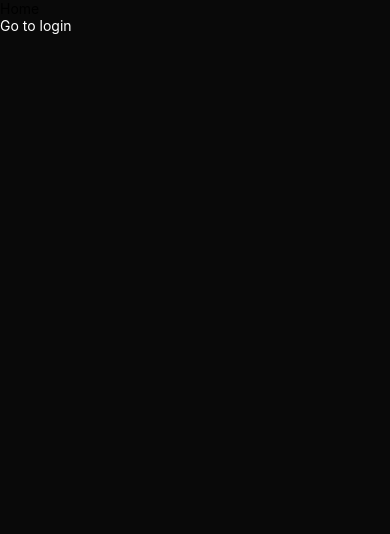
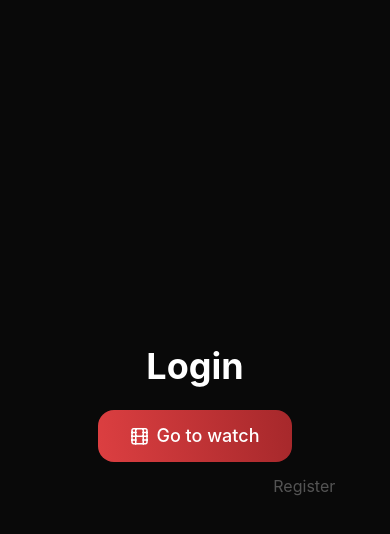
Before and after one commit to razor267/redflix-app, a React Native app: screen / in a window 390 px wide. Shown: the top 534 px of the page. Built offline with nearby package versions, Linux system fonts and the light colour scheme.

Commit message:
05. add react-hook-form, add Button component

```diff
--- a/app/components/screens/auth/Auth.tsx
+++ b/app/components/screens/auth/Auth.tsx
@@ -1,10 +1,43 @@
-import React, { FC } from 'react'
-import { Text, View } from 'react-native'
+import React, { FC, useState } from 'react'
+import { SubmitHandler, useForm } from 'react-hook-form'
+import { Pressable, Text, View } from 'react-native'
+
+import { Button, Loader } from '@/components/ui'
+
+import { IAuthFormData } from '@/shared/types/auth.interface'
 
 const Auth: FC = () => {
+	const [isReg, setIsReg] = useState(false)
+
+	const { handleSubmit, reset, control } = useForm<IAuthFormData>({
+		mode: 'onChange'
+	})
+
+	const onSubmit: SubmitHandler<IAuthFormData> = ({ email, password }) => {}
+
+	const isLoading = false
+
 	return (
-		<View>
-			<Text>Auth</Text>
+		<View className='mx-2 items-center justify-center h-full'>
+			<View className='w-9/12'>
+				<Text className='text-center text-white text-4xl font-bold mb-2.5'>
+					{isReg ? 'Register' : 'Login'}
+				</Text>
+				{isLoading ? (
+					<Loader />
+				) : (
+					<>
+						<Button icon={'film'} onPress={handleSubmit(onSubmit)}>
+							Go to watch
+						</Button>
+						<Pressable onPress={() => setIsReg(!isReg)}>
+							<Text className='text-white opacity-30 text-right text-base mt-3'>
+								{isReg ? 'Login' : 'Register'}
+							</Text>
+						</Pressable>
+					</>
+				)}
+			</View>
 		</View>
 	)
 }
--- /dev/null
+++ b/app/components/ui/Loader.tsx
@@ -0,0 +1,8 @@
+import React, { FC } from 'react'
+import { ActivityIndicator } from 'react-native'
+
+const Loader: FC = () => {
+	return <ActivityIndicator size='large' color='#BF3335' />
+}
+
+export default Loader
--- /dev/null
+++ b/app/components/ui/button/Button.tsx
@@ -0,0 +1,38 @@
+import { Feather } from '@expo/vector-icons'
+import cn from 'clsx'
+import { LinearGradient } from 'expo-linear-gradient'
+import React, { FC, PropsWithChildren } from 'react'
+import { Pressable, Text } from 'react-native'
+
+import { IButton } from './button.interface'
+
+const Button: FC<PropsWithChildren<IButton>> = ({
+	icon,
+	className,
+	children,
+	...rest
+}) => {
+	return (
+		<Pressable className={cn('self-center mt-3.5', className)} {...rest}>
+			<LinearGradient
+				start={{ x: 0, y: 0.75 }}
+				end={{ x: 1, y: 0.25 }}
+				colors={['#DC3F41', '#a6282b']}
+				className={cn('w-full py-3 px-8 rounded-2xl items-center', {
+					'flex-row': !!icon
+				})}
+			>
+				{icon && <Feather name={icon} color='white' size={18} />}
+				<Text
+					className={cn('text-white text-center font-medium text-lg', {
+						'ml-2': !!icon
+					})}
+				>
+					{children}
+				</Text>
+			</LinearGradient>
+		</Pressable>
+	)
+}
+
+export default Button
--- /dev/null
+++ b/app/components/ui/index.ts
@@ -0,0 +1,2 @@
+export { default as Loader } from './Loader'
+export { default as Button } from './button/Button'
--- a/app/navigation/user.routes.ts
+++ b/app/navigation/user.routes.ts
@@ -1,13 +1,12 @@
 import Auth from '@/components/screens/auth/Auth'
-import Home from '@/components/screens/home/Home'
 
 import { IRoute } from './navigation.types'
 
 export const userRoutes: IRoute[] = [
-	{
+	/*{
 		name: 'Home',
 		component: Home
-	},
+	},*/
 	{
 		name: 'Auth',
 		component: Auth
--- /dev/null
+++ b/app/shared/types/auth.interface.ts
@@ -0,0 +1,3 @@
+import { IUser } from '@/shared/types/user.interface'
+
+export interface IAuthFormData extends Pick<IUser, 'email' | 'password'> {}
--- /dev/null
+++ b/app/shared/types/icon.types.ts
@@ -0,0 +1,4 @@
+import { Feather, MaterialIcons } from '@expo/vector-icons'
+
+export type TypeFeatherIconNames = keyof typeof Feather.glyphMap
+export type TypeMaterialIconNames = keyof typeof MaterialIcons.glyphMap
--- a/package.json
+++ b/package.json
@@ -13,14 +13,17 @@
   "dependencies": {
     "@react-navigation/native": "^6.1.6",
     "@react-navigation/native-stack": "^6.9.12",
+    "clsx": "^1.2.1",
     "expo": "~48.0.4",
     "expo-status-bar": "~1.4.4",
     "nativewind": "^2.0.11",
     "react": "18.2.0",
+    "react-hook-form": "^7.43.5",
     "react-native": "0.71.3",
     "react-native-safe-area-context": "^4.5.0",
     "react-native-screens": "^3.20.0",
-    "tailwindcss": "^3.2.7"
+    "tailwindcss": "^3.2.7",
+    "expo-linear-gradient": "~12.1.2"
   },
   "devDependencies": {
     "@babel/core": "^7.20.0",
--- /dev/null
+++ b/tailwind.config.js
@@ -0,0 +1,25 @@
+const colors = require('tailwindcss/colors')
+/** @type {import('tailwindcss').Config} */
+
+module.exports = {
+	content: ['./App.{js,jsx,ts,tsx}', './app/**/*.{js,jsx,ts,tsx}'],
+	theme: {
+		colors: {
+			primary: '#BF3335',
+			gray: {
+				DEFAULT: '#282828',
+				500: '#1D1D1D'
+			},
+			black: '#030207',
+			white: colors.white,
+			transparent: colors.transparent,
+			red: colors.red['500']
+		},
+		extend: {
+			zIndex: {
+				1: '1'
+			}
+		}
+	},
+	plugins: []
+}
```
Also changed, not shown: app/components/ui/button/button.interface.ts (added, +8 -0 lines), app/shared/types/user.interface.ts (added, +7 -0 lines), 1 other file (tests, documents, lock files or other folders).
